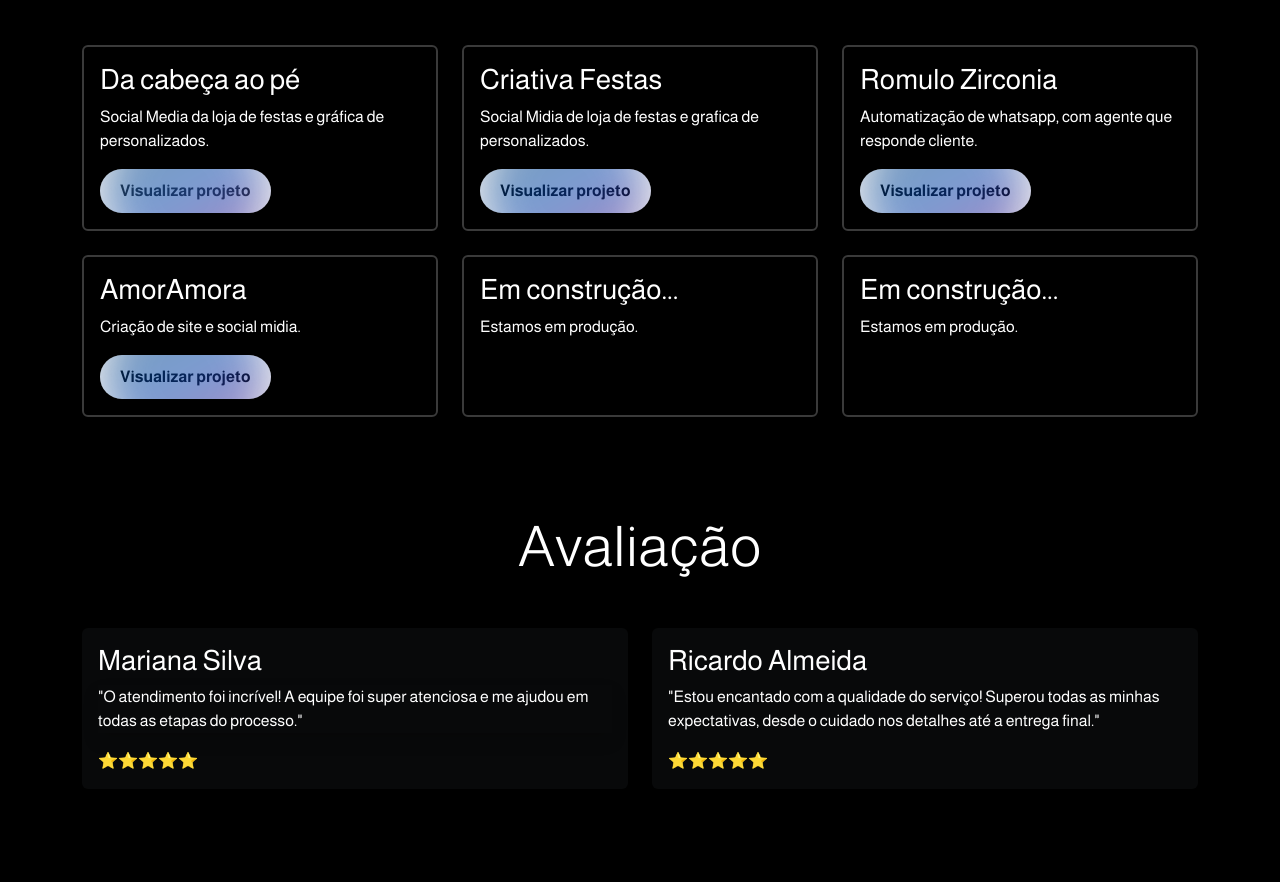
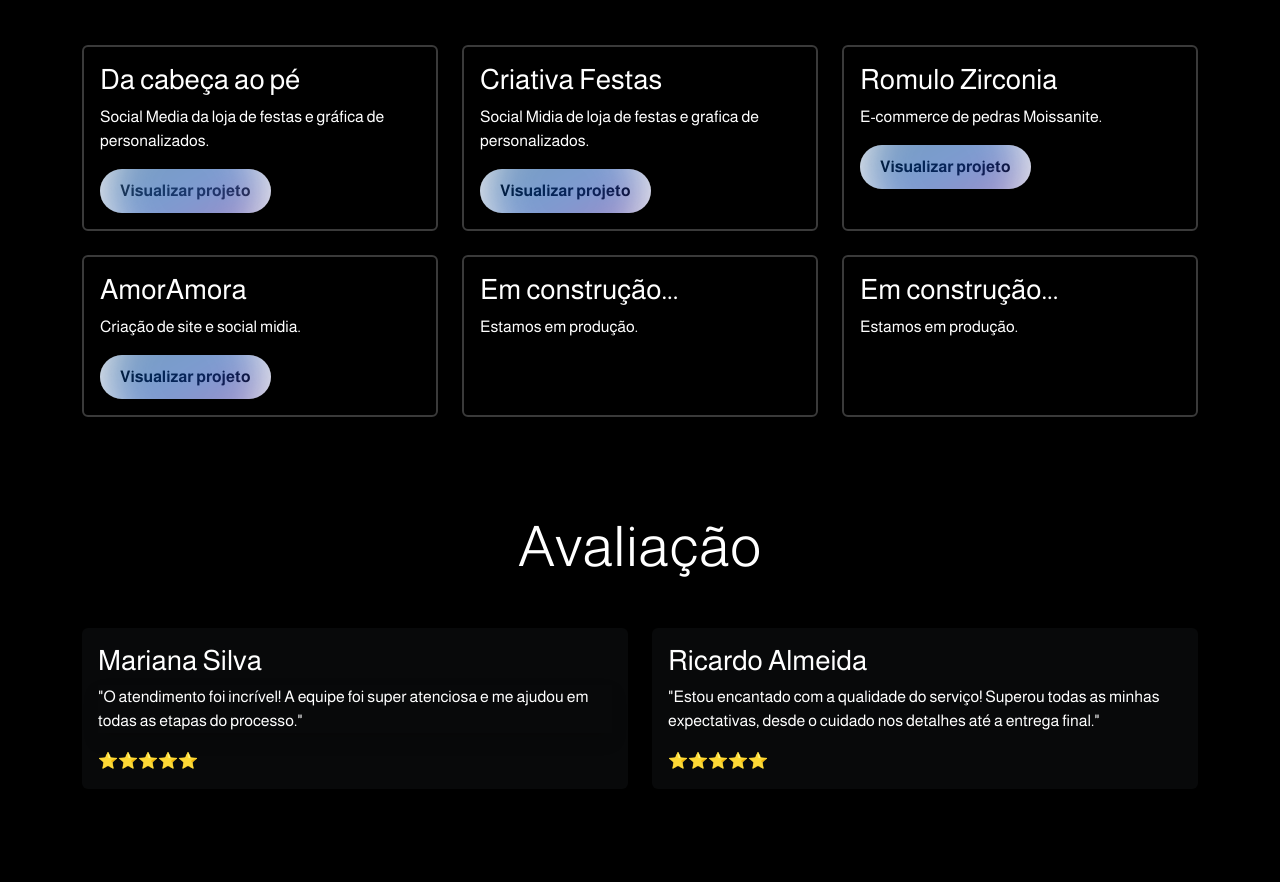
Before and after one commit to openspaceoficial/Site_Open_Space, a website built with Vite: page index.html in a window 1280 px wide. Shown: the part 2089-2971 px from the top of the page. Built offline with nearby package versions, Linux system fonts and the light colour scheme.

Commit message:
Update index.html
Colocando o site de Moissanite.

```diff
--- a/index.html
+++ b/index.html
@@ -214,7 +214,7 @@
                 <div class="card text-white h-100  custom-card">
                     <div class="card-body">
                         <h3 class="card-title">Romulo Zirconia</h3>
-                        <p class="card-text">Automatização de whatsapp, com agente que responde cliente. </p>
+                        <p class="card-text">E-commerce de pedras Moissanite.</p>
                         <button class="button" id="button-romulo">
                             <a href="" class="text-black text-decoration-none">Visualizar projeto</a>
                             <div class="hoverEffect">
```
